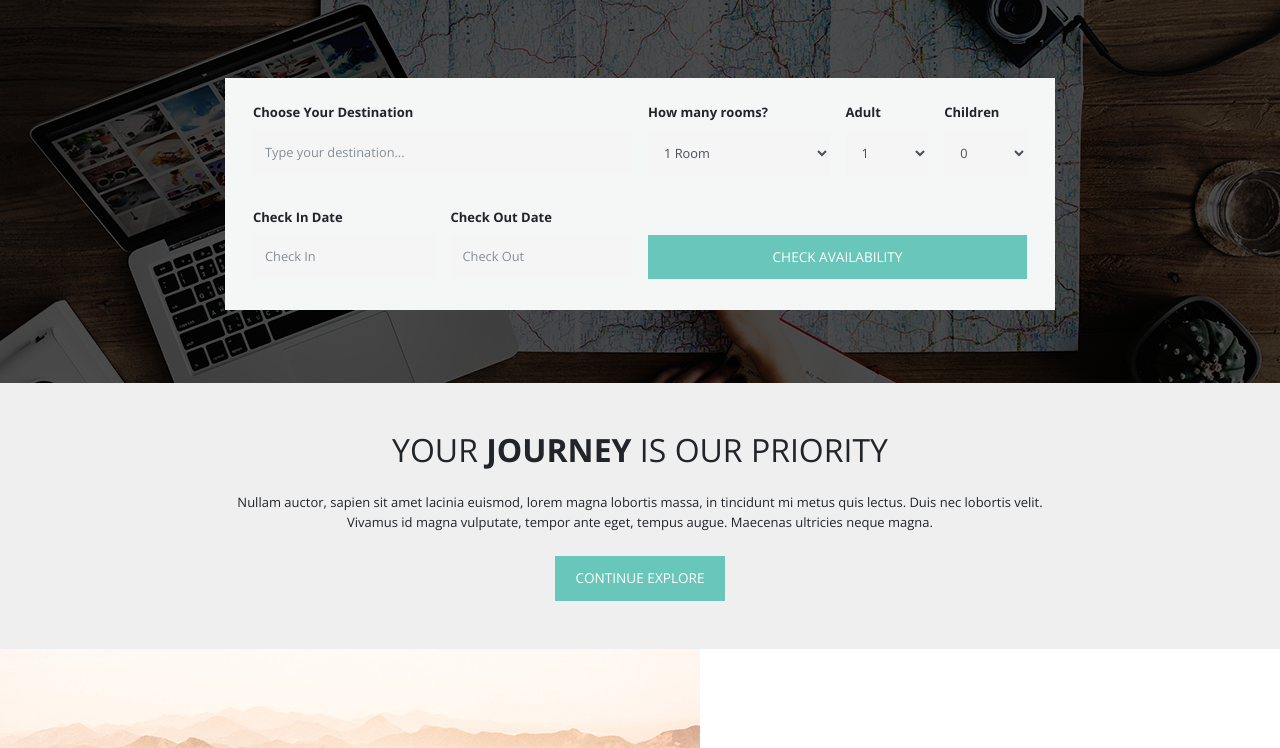
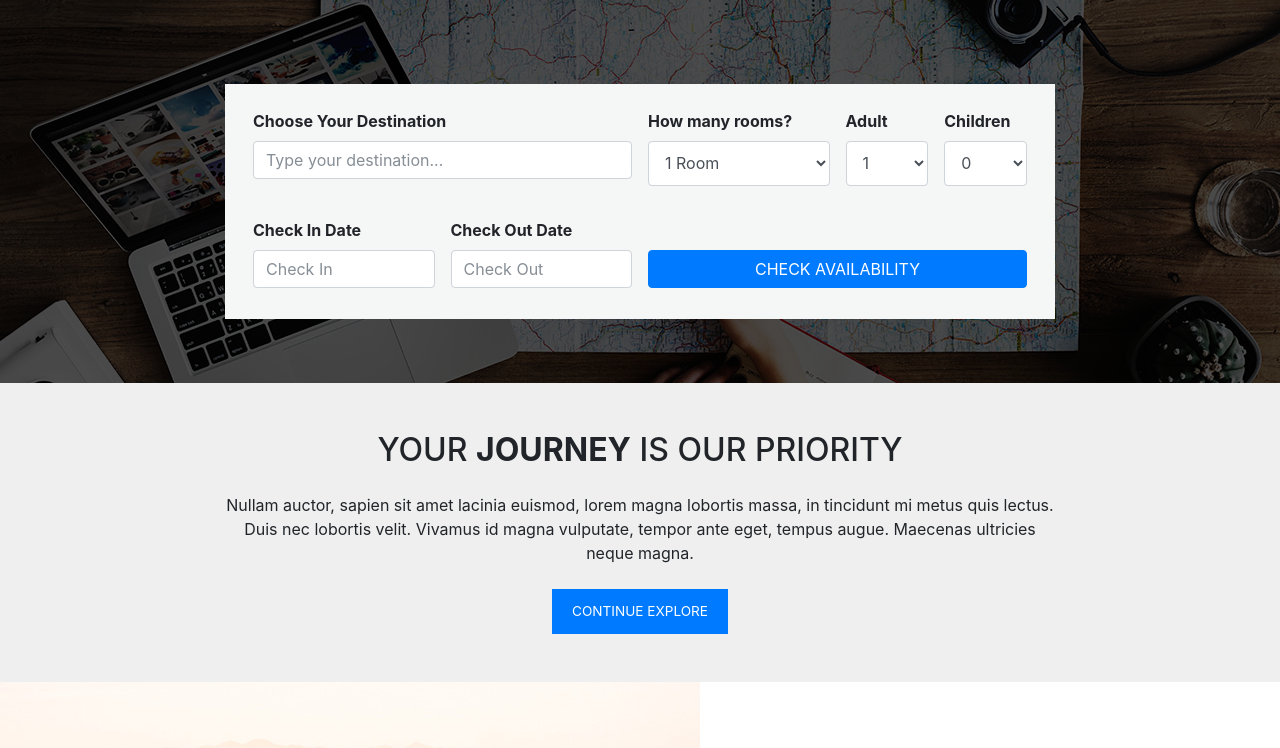
Before and after one commit to LemanAliyeva/Travel-project, a plain HTML site: page index.html in a window 1280 px wide. Shown: the part 456-1204 px from the top of the page. Drawn offline with nearby package versions, Linux system fonts and the light colour scheme; files that its build step writes are made by us from their sources; files whose address does not match are found by name.

Commit message:
Update index.html

```diff
--- a/index.html
+++ b/index.html
@@ -17,7 +17,15 @@ http://www.templatemo.com/tm-511-journey
     <link rel="stylesheet" type="text/css" href="css/datepicker.css"/>
     <link rel="stylesheet" type="text/css" href="slick/slick.css"/>
     <link rel="stylesheet" type="text/css" href="slick/slick-theme.css"/>
-    <link rel="stylesheet" href="css/templatemo-style.css">                                   <!-- Templatemo style -->
+    <link rel="stylesheet" href="css/templatemo-style.css">
+        	<link rel="stylesheet" href="css/datepicker.css">
+            	<link rel="stylesheet" href="css/templatemo-style.css">
+
+
+
+    	<link rel="stylesheet" href="css/bootstrap.min.css">
+
+    <!-- Templatemo style -->
 
     <!-- HTML5 shim and Respond.js for IE8 support of HTML5 elements and media queries -->
     <!-- WARNING: Respond.js doesn't work if you view the page via file:// -->
```
